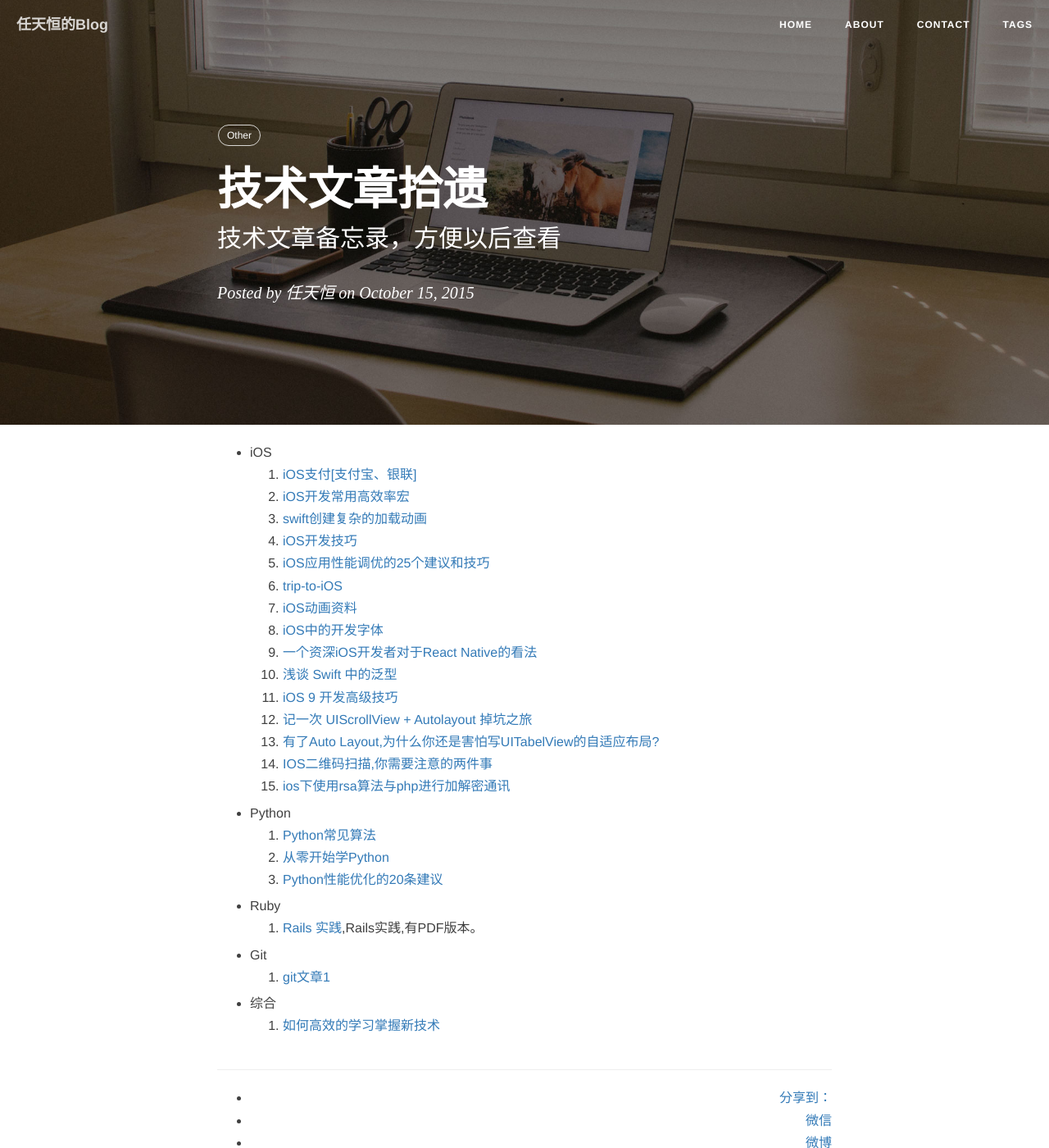
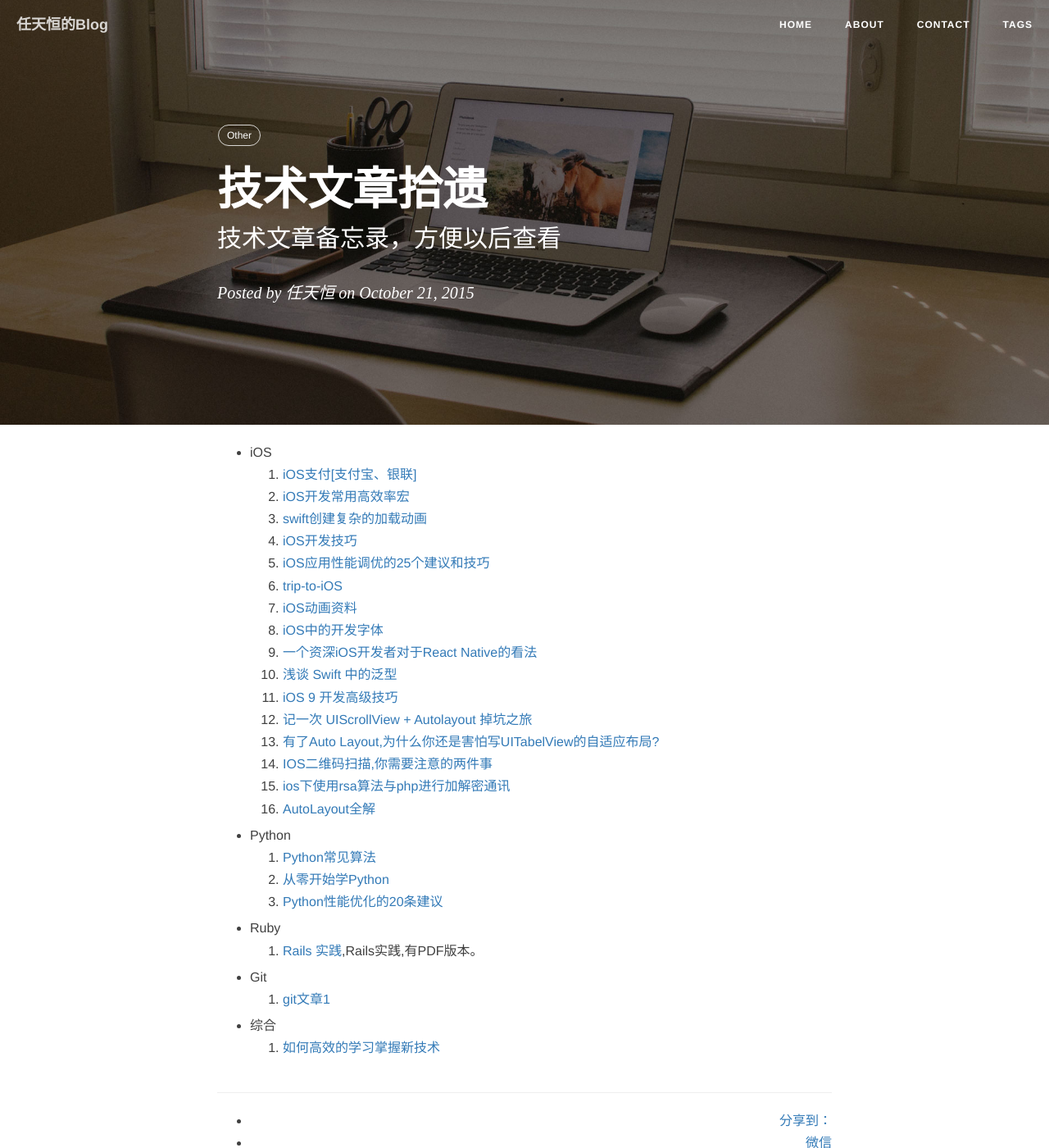
Before and after one commit to rth211/rth211.github.io, a Jekyll site: the page built from _posts/2015.09/2015-09-01-SomeGoodArticles.md, in a window 1280 px wide and 1400 px high. Shown: the whole window at 82% size. Built offline with Jekyll 4.4.1, drawn with Linux system fonts in a browser that asks for light colours; nearby versions of some CDN libraries; comment, search, counter and statistics services are not loaded.

Commit message:
2015.10.21 blog update

```diff
--- a/_posts/2015.09/2015-09-01-SomeGoodArticles.md
+++ b/_posts/2015.09/2015-09-01-SomeGoodArticles.md
@@ -2,7 +2,7 @@
 layout: post
 title:  技术文章拾遗
 subtitle:   "技术文章备忘录，方便以后查看"
-date: 2015-10-15 12:00:00
+date: 2015-10-21 15:30:00
 author:     "任天恒"
 header-img: "img/home-bg.jpg"
 tags:	Other
@@ -23,6 +23,7 @@ tags:	Other
   13. [有了Auto Layout,为什么你还是害怕写UITabelView的自适应布局?](http://ios.jobbole.com/82614/)
   14. [IOS二维码扫描,你需要注意的两件事](http://blog.cnbluebox.com/blog/2014/08/26/ioser-wei-ma-sao-miao/)
   15. [ios下使用rsa算法与php进行加解密通讯](http://blog.yorkgu.me/2011/10/27/rsa-in-ios-using-publick-key-generated-by-openssl/)
+  16. [AutoLayout全解](http://www.cocoachina.com/ios/20151021/13825.html)
 
 * Python
   1.  [Python常见算法](http://www.imooc.com/article/1404)
```
